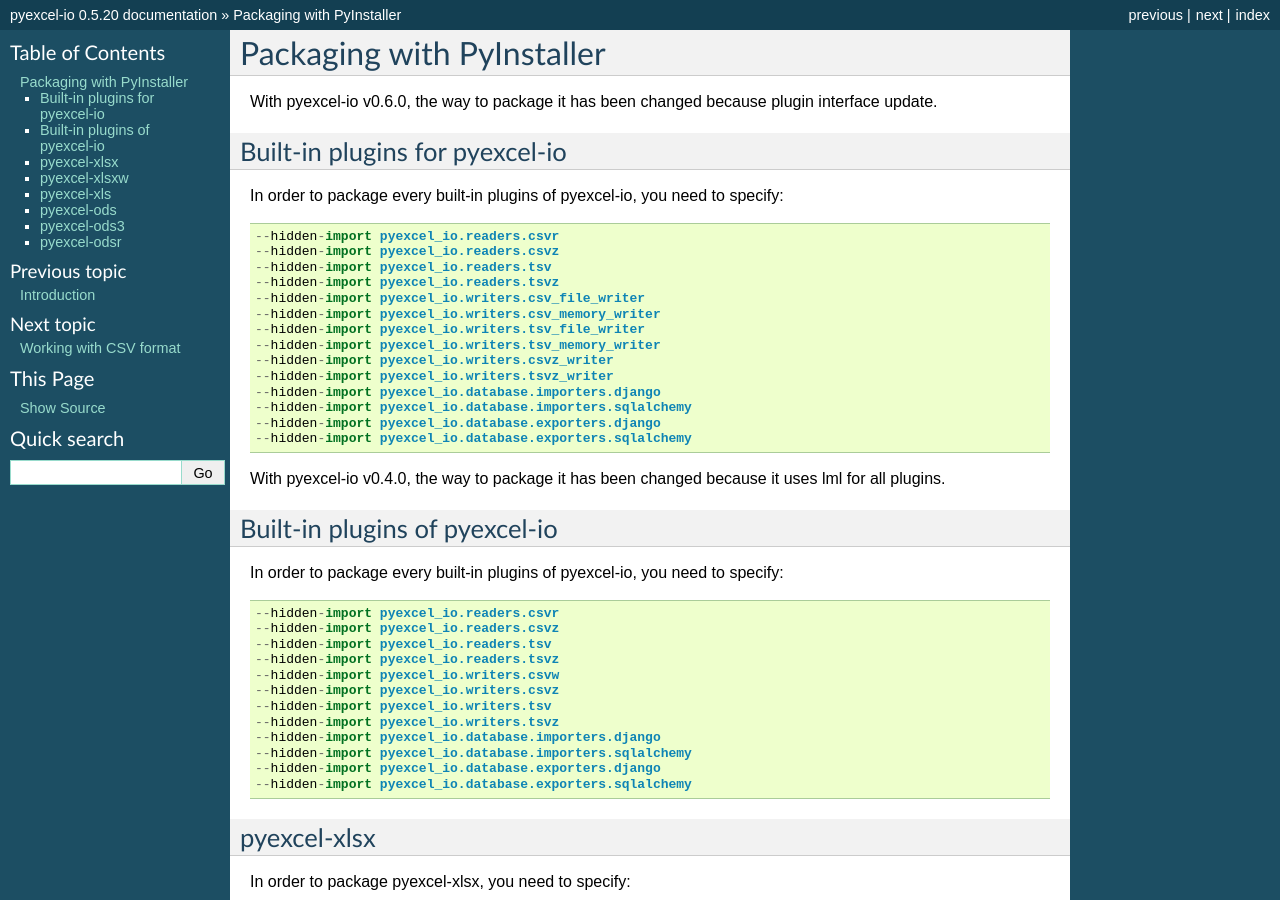
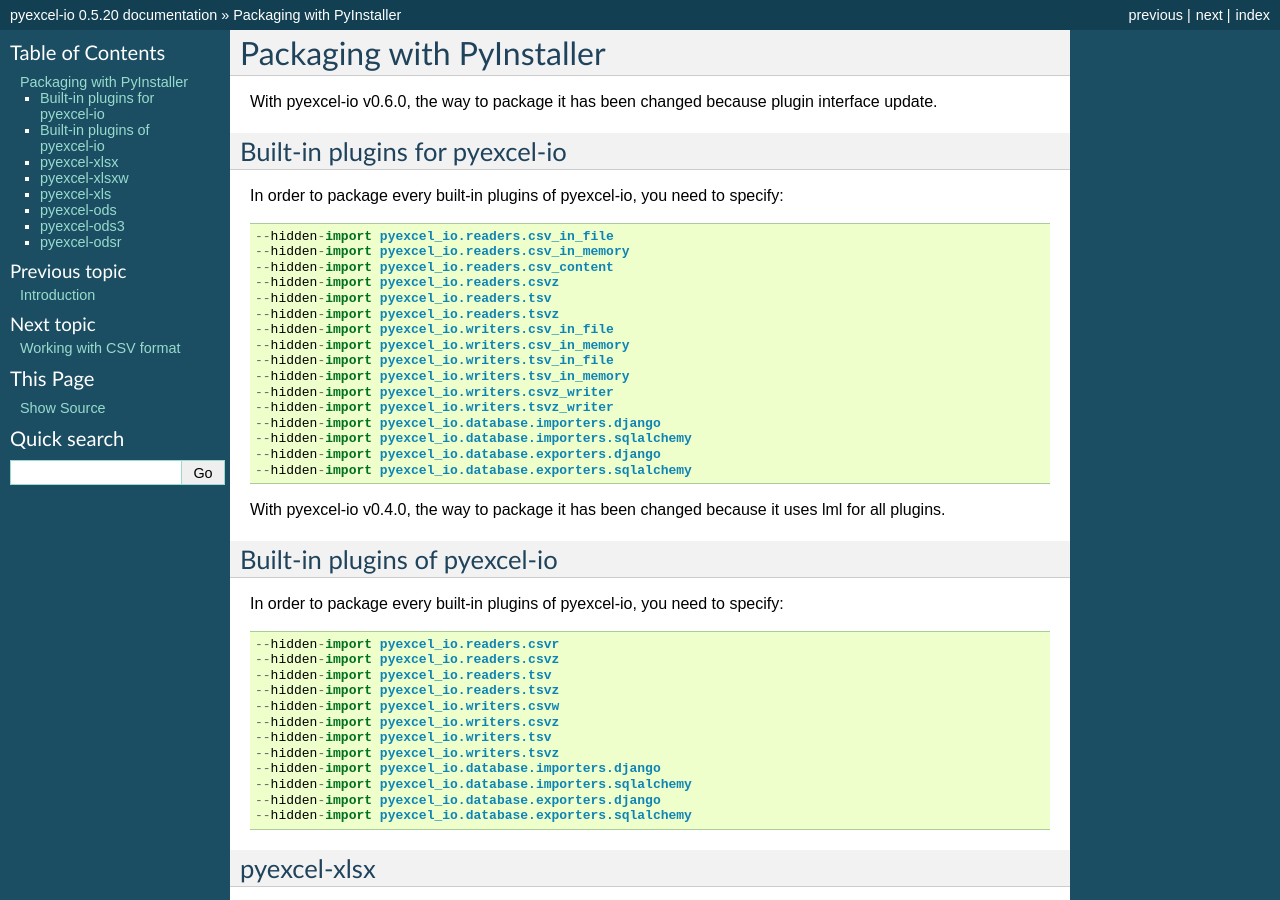
Before and after one commit to pyexcel/pyexcel-io, a Sphinx documentation site: the page built from docs/source/pyinstaller.rst, in a window 1280 px wide and 900 px high. Built offline with Sphinx 7.4.7, drawn with Linux system fonts in a browser that asks for light colours.

Commit message:
:books: update pyinstaller notes

```diff
--- a/docs/source/pyinstaller.rst
+++ b/docs/source/pyinstaller.rst
@@ -9,14 +9,16 @@
 
 In order to package every built-in plugins of pyexcel-io, you need to specify::
 
-    --hidden-import pyexcel_io.readers.csvr
+    --hidden-import pyexcel_io.readers.csv_in_file
+    --hidden-import pyexcel_io.readers.csv_in_memory
+    --hidden-import pyexcel_io.readers.csv_content
     --hidden-import pyexcel_io.readers.csvz
     --hidden-import pyexcel_io.readers.tsv
     --hidden-import pyexcel_io.readers.tsvz
-    --hidden-import pyexcel_io.writers.csv_file_writer
-    --hidden-import pyexcel_io.writers.csv_memory_writer
-    --hidden-import pyexcel_io.writers.tsv_file_writer
-    --hidden-import pyexcel_io.writers.tsv_memory_writer
+    --hidden-import pyexcel_io.writers.csv_in_file
+    --hidden-import pyexcel_io.writers.csv_in_memory
+    --hidden-import pyexcel_io.writers.tsv_in_file
+    --hidden-import pyexcel_io.writers.tsv_in_memory
     --hidden-import pyexcel_io.writers.csvz_writer
     --hidden-import pyexcel_io.writers.tsvz_writer
     --hidden-import pyexcel_io.database.importers.django
```
Also changed, not shown: 2 other files.
